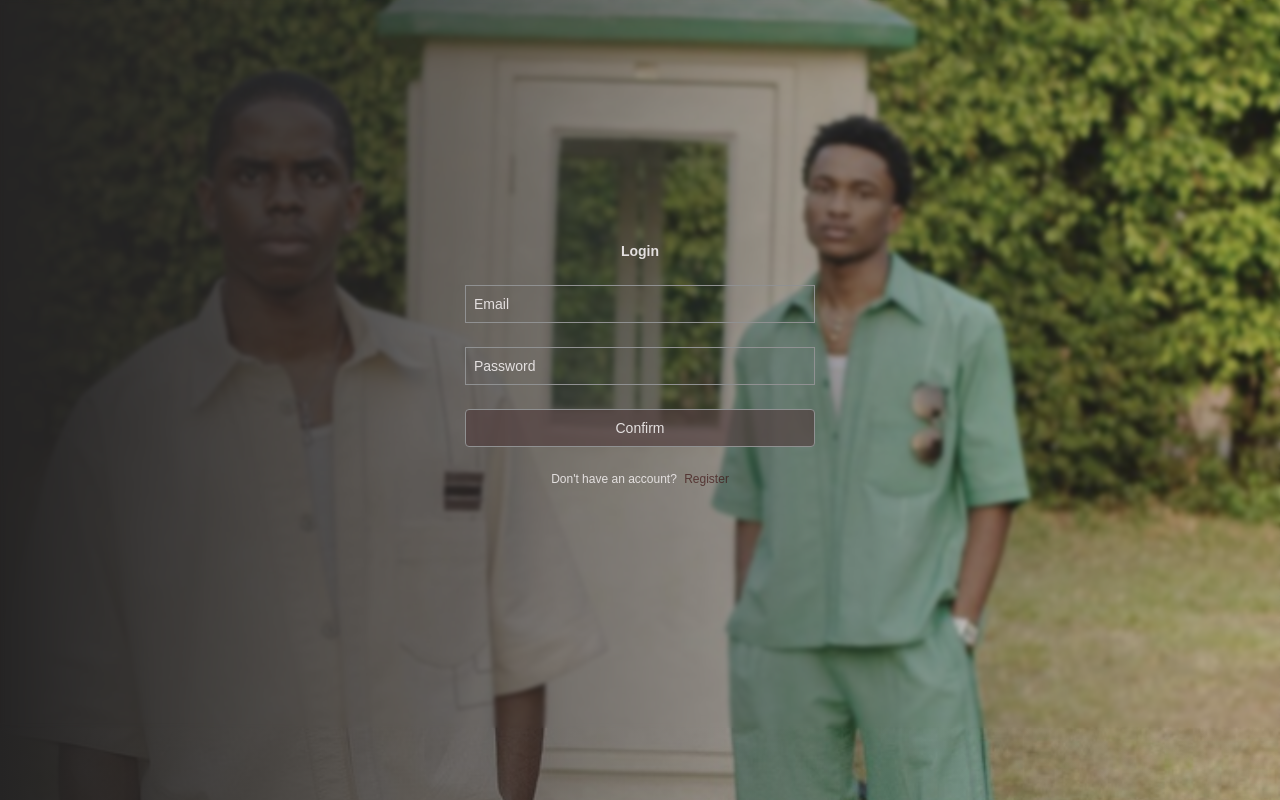
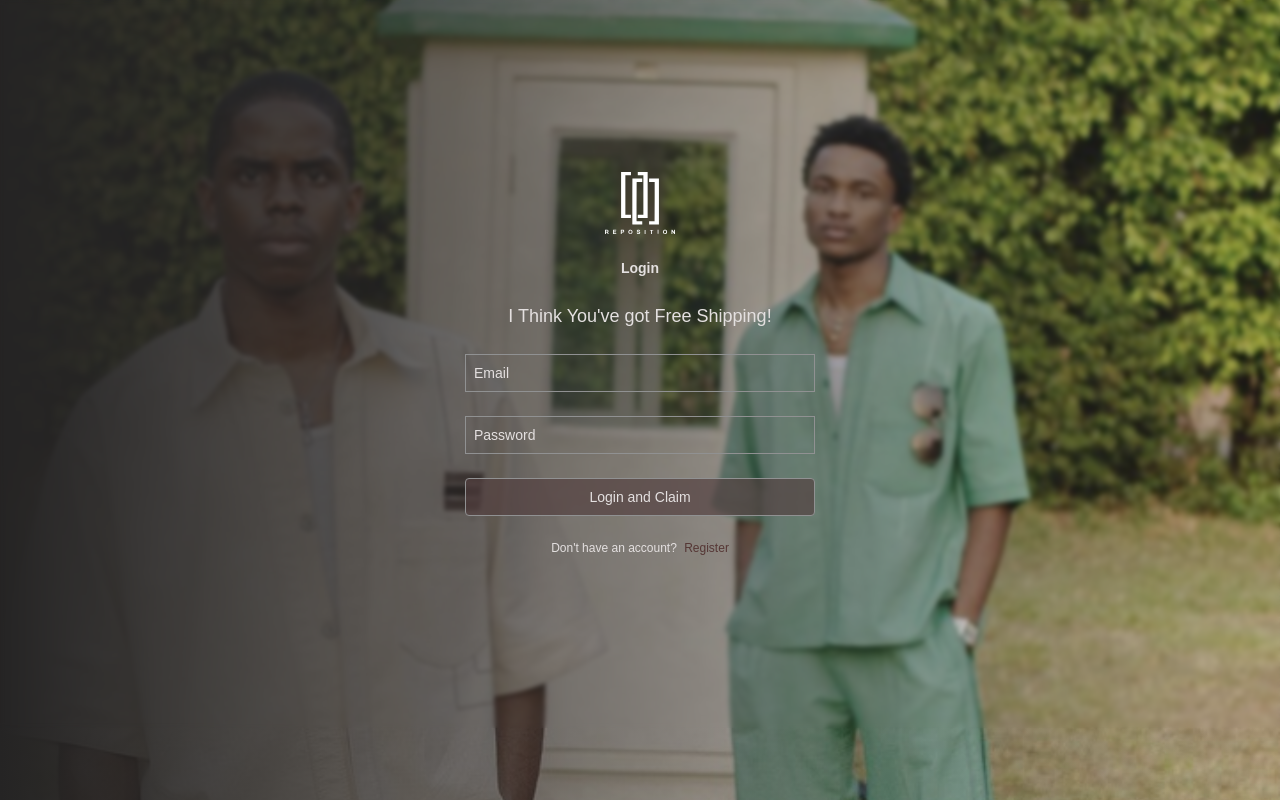
Before and after one commit to peaceabiodun/reposition, a Next.js app: page / in a window 1280 px wide. Built offline with nearby package versions, Linux system fonts and the light colour scheme; what @supabase/auth-helpers-nextjs would draw is missing.

Commit message:
website locked

```diff
--- a/src/app/page.tsx
+++ b/src/app/page.tsx
@@ -3,6 +3,7 @@ import ErrorModal from '@/components/error-modal/page';
 import { supabase } from '@/lib/supabase';
 import { STORAGE_KEYS } from '@/utils/constants';
 import { validateEmail } from '@/utils/functions';
+import Image from 'next/image';
 import { useRouter } from 'next/navigation';
 import { useState } from 'react';
 import { MdOutlineArrowBackIosNew } from 'react-icons/md';
@@ -88,6 +89,13 @@ const AuthPage = () => {
         {showSignupForm ? (
           <div className='flex justify-center'>
             <div className='w-full min-h-[88vh] sm:max-w-[350px] space-y-6 flex flex-col items-center justify-center'>
+              <Image
+                src={'/logo.svg'}
+                alt='logo'
+                width={70}
+                height={70}
+                className='object-cover invert'
+              />
               <h3 className='font-semibold'>Create an account</h3>
               <input
                 type='text'
@@ -142,8 +150,15 @@ const AuthPage = () => {
         ) : (
           <div className='flex justify-center'>
             <div className='w-full min-h-[88vh] sm:max-w-[350px] space-y-6 flex flex-col items-center justify-center'>
+              <Image
+                src={'/logo.svg'}
+                alt='logo'
+                width={70}
+                height={70}
+                className='object-cover invert'
+              />
               <h3 className='font-semibold'>Login</h3>
-              {/* <p className='text-xs'> Are you the owner of this apllication ?</p> */}
+              <p className='text-lg'> I Think You&apos;ve got Free Shipping!</p>
               <input
                 type='text'
                 placeholder='Email'
@@ -174,7 +189,7 @@ const AuthPage = () => {
                 onClick={login}
                 className={`border border-[#909192] bg-[#523f3fab] rounded-sm p-2 mt-6 w-full sm:max-w-[350px] cursor-pointer`}
               >
-                {loading ? 'Loading...' : 'Confirm'}
+                {loading ? 'Loading...' : 'Login and Claim'}
               </button>
               <p className='text-xs'>
                 Don&apos;t have an account?{' '}
```
